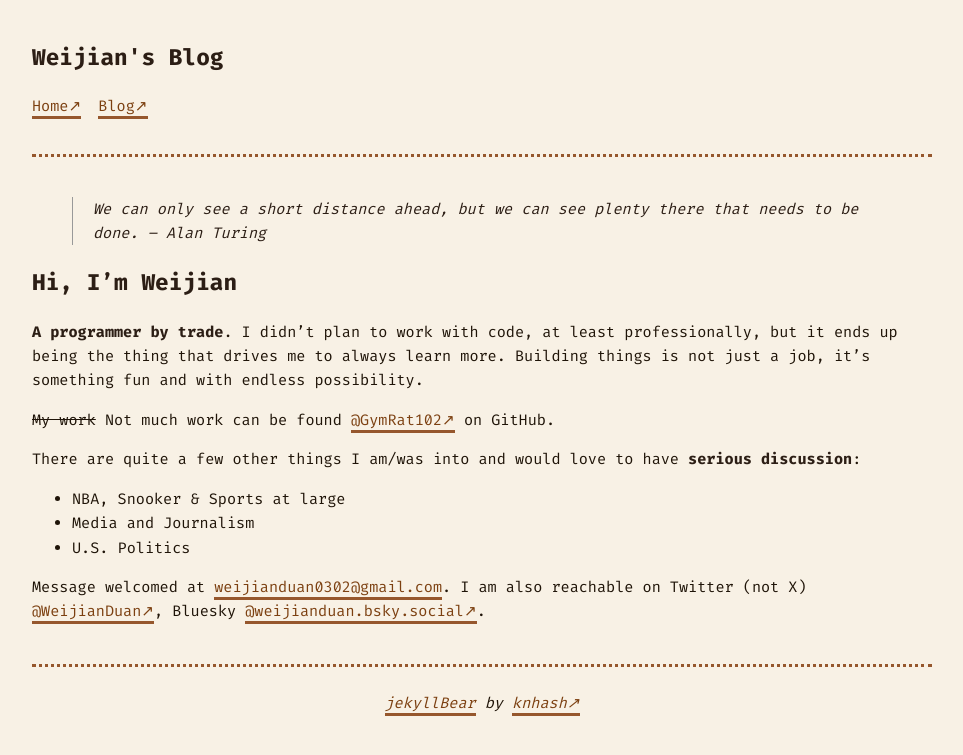
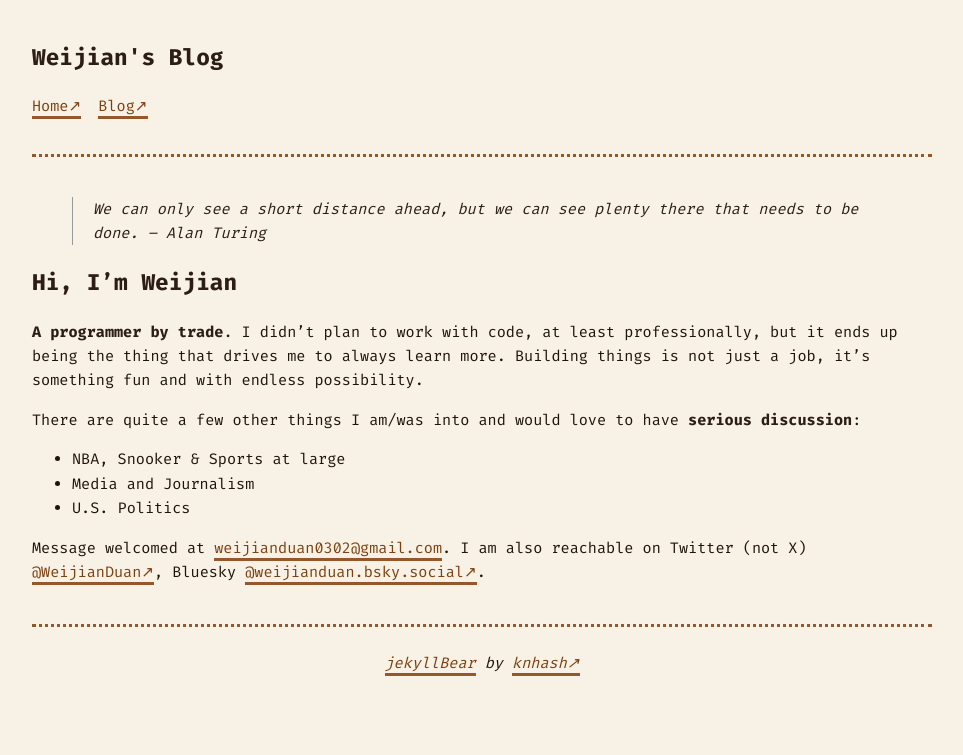
Before and after one commit to GymRat102/GymRat102.github.io, a Jekyll site: the page built from index.md, in a window 1280 px wide. Shown: the top 755 px of the page, without its empty margins (158-1121 px from the left). Built offline with Jekyll 4.4.1, drawn with Linux system fonts in a browser that asks for light colours.

Commit message:
modify home index.md

```diff
--- a/index.md
+++ b/index.md
@@ -9,8 +9,6 @@ title: Hello
 
 **A programmer by trade**. I didn't plan to work with code, at least professionally, but it ends up being the thing that drives me to always learn more. Building things is not just a job, it's something fun and with endless possibility.
 
-~~My work~~ Not much work can be found [@GymRat102](https://github.com/GymRat102) on GitHub.
-
 There are quite a few other things I am/was into and would love to have **serious discussion**:
 
 - NBA, Snooker & Sports at large
```
